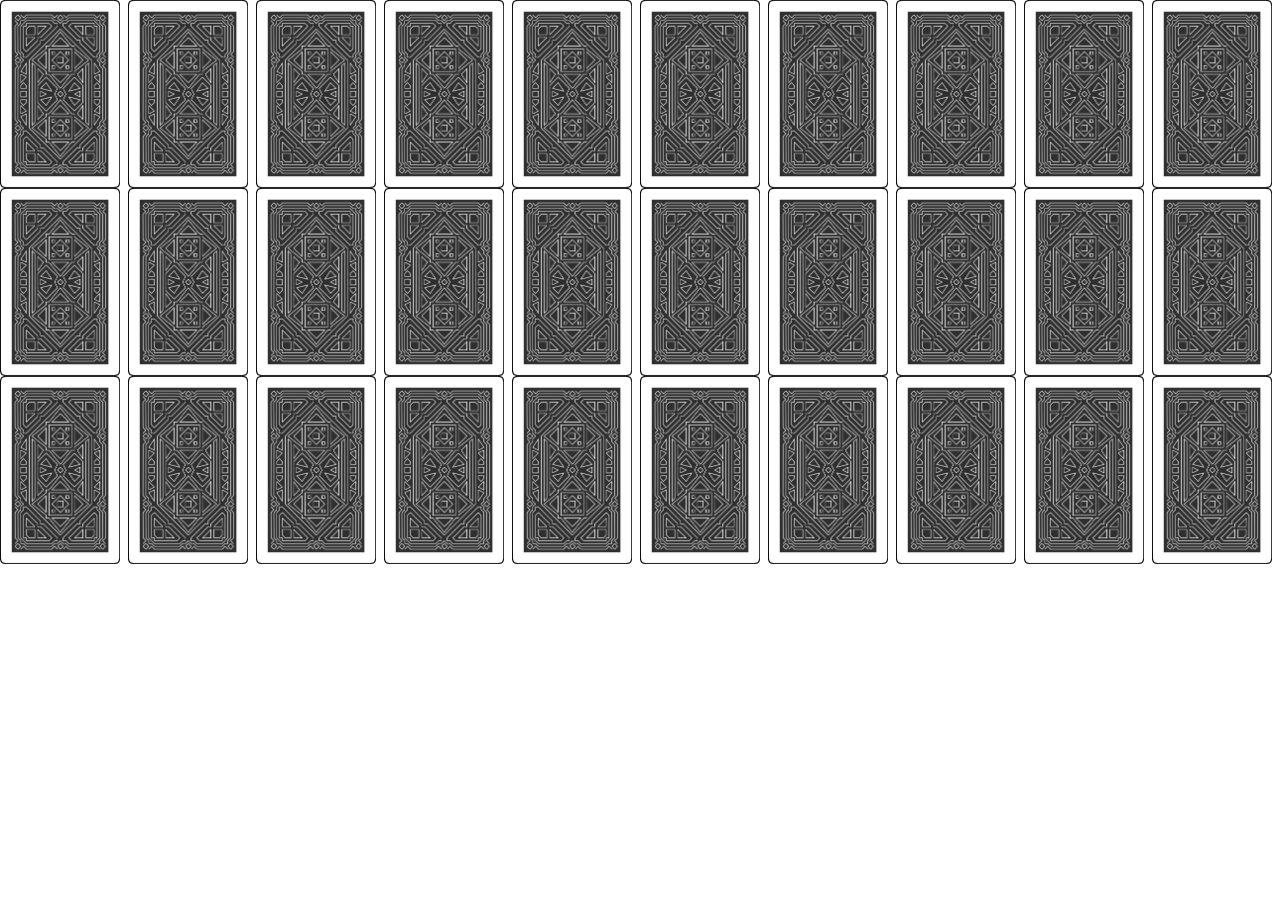
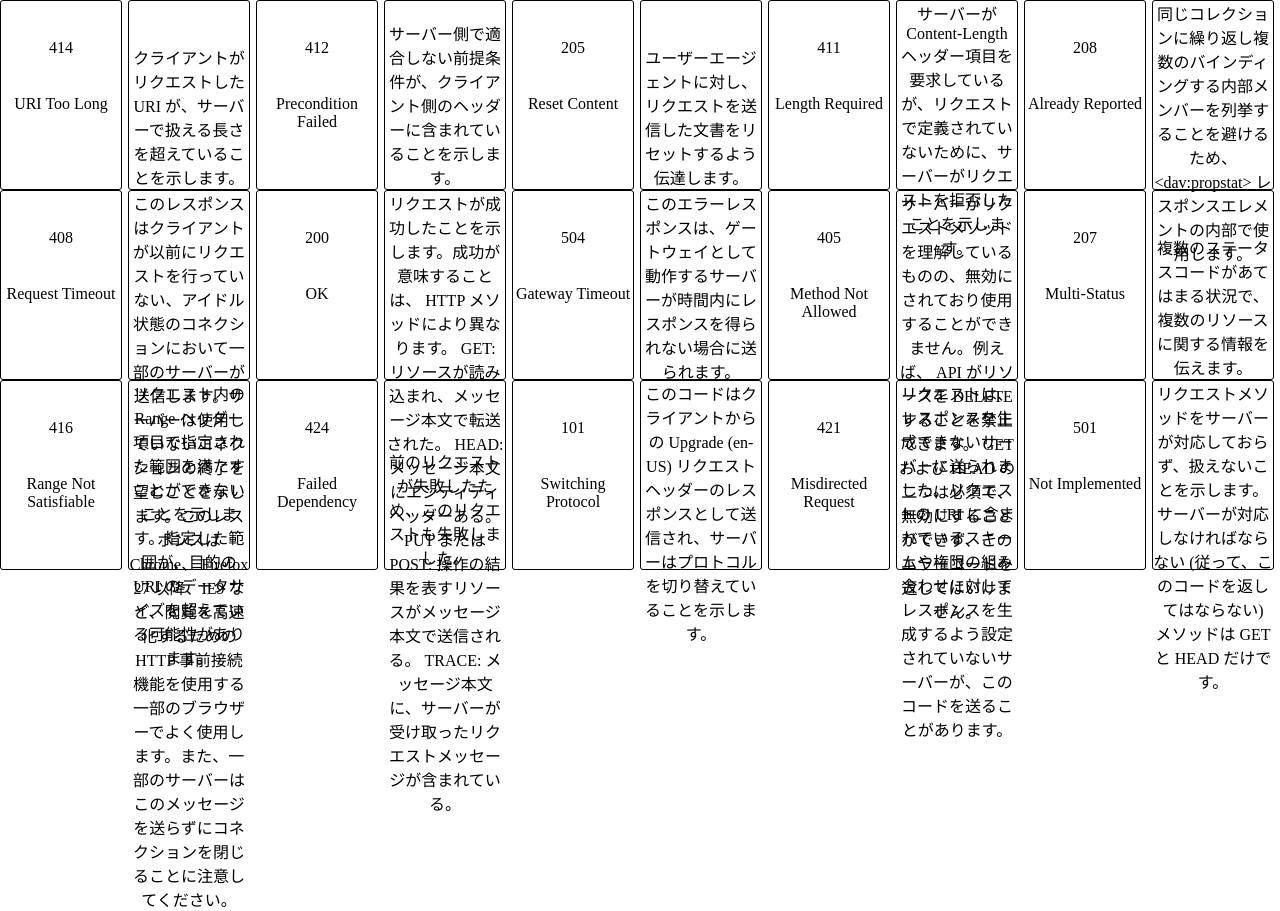
Before and after one commit to ytsujiii/status-code-matching-game, a React (Create React App) app: page / in a window 1280 px wide. Before the commit the page ends 800 px from the top, so only its background shows below. Built offline with nearby package versions, Linux system fonts and the light colour scheme.

Commit message:
feat: 数字カードと説明カード

```diff
--- a/src/Card.tsx
+++ b/src/Card.tsx
@@ -32,24 +32,19 @@ const useStyles = makeStyles({
   },
 });
 
-interface Props {
-  data: CardType;
-  onClick: () => void;
-}
-
-export default function Card(props: Props): React.ReactElement {
-  const { data, onClick } = props;
+export default function Card(props: CardType): React.ReactElement {
+  const { header, body, state, onClick } = props;
   const classes = useStyles();
 
-  if (data.state === 'removed') {
+  if (state === 'removed') {
     return <div className={classes.card} />;
-  } else if (data.state === 'faceDown') {
-    return <img className={classes.card} src={FaceDownCardImg} alt="" />;
+  } else if (state === 'faceDown') {
+    return <img onClick={onClick} className={classes.card} src={FaceDownCardImg} alt="" />;
   } else {
     return (
-      <div className={clsx([classes.card, classes.faceUp])}>
-        <div className={classes.code}>{data.code}</div>
-        <div className={classes.note}>{data.note}</div>
+      <div onClick={onClick} className={clsx([classes.card, classes.faceUp])}>
+        <div className={classes.code}>{header}</div>
+        <div className={classes.note}>{body}</div>
       </div>
     );
   }
--- a/src/Game.tsx
+++ b/src/Game.tsx
@@ -1,9 +1,11 @@
 import { makeStyles } from '@material-ui/styles';
-import React, { useEffect, useState } from 'react';
+import React, { useState } from 'react';
 import Card from './Card';
 import { Card as CardType } from './constants/Card';
+import { LocaleCode } from './constants/Locale';
 import statusCodes from './status_codes.json';
 
+const localeCode: LocaleCode = 'ja-JP';
 const statusCodeCount = 15;
 const statusCodeIndexes: number[] = Array.from(Array(statusCodes.length), (_, idx) => idx);
 // Fisher-Yates shuffle
@@ -15,8 +17,25 @@ for (let i = statusCodeIndexes.length - 1; i > 0; i--) {
 }
 const initialCardData: CardType[] = [];
 statusCodeIndexes.slice(0, statusCodeCount).forEach((statusCodeIdx) => {
-  initialCardData.push({ ...statusCodes[statusCodeIdx], state: 'faceDown' });
-  initialCardData.push({ ...statusCodes[statusCodeIdx], state: 'faceDown' });
+  // コードと短い説明のカード
+  initialCardData.push({
+    id: statusCodes[statusCodeIdx].code,
+    header: statusCodes[statusCodeIdx].code.toString(),
+    body: statusCodes[statusCodeIdx].note,
+    state: 'faceUp',
+    onClick: () => {
+      /* TODO */
+    },
+  });
+  // 詳細説明のカード
+  initialCardData.push({
+    id: statusCodes[statusCodeIdx].code,
+    body: statusCodes[statusCodeIdx].description[localeCode],
+    state: 'faceUp',
+    onClick: () => {
+      /* TODO */
+    },
+  });
 });
 
 const useStyles = makeStyles({
@@ -28,18 +47,12 @@ const useStyles = makeStyles({
 
 export default function Game(): React.ReactElement {
   const [cards, setState] = useState<CardType[]>(initialCardData);
-  const callback = () => {
-    /* TODO: onClick */
-  };
-  useEffect(() => {
-    console.log(cards);
-  }, [cards]);
 
   const classes = useStyles();
   return (
     <div className={classes.wrapper}>
       {cards.map((card) => (
-        <Card key={card.code} data={card} onClick={callback} />
+        <Card key={card.id} {...card} />
       ))}
     </div>
   );
```
Also changed, not shown: src/constants/Card.ts (+4 -6 lines).
